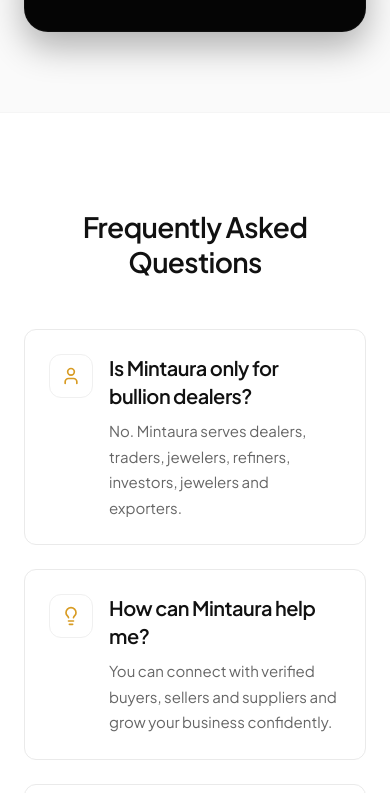
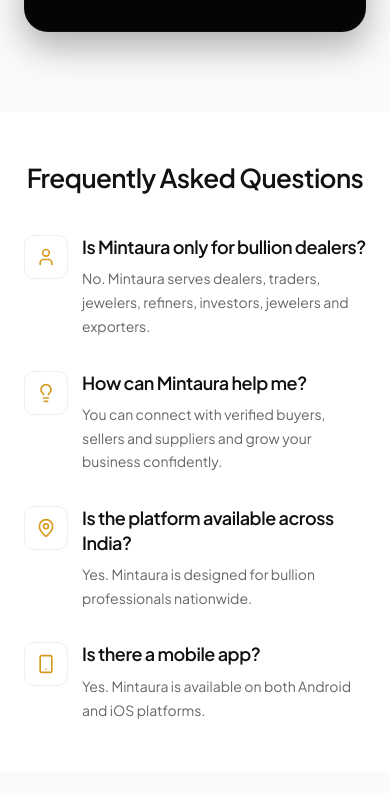
Before and after one commit to codeshiplokesh/Mintaura-Landing-Page, a React (Vite) app: page / in a window 390 px wide. Shown: the part 9021-9814 px from the top of the page. Built offline with nearby package versions, Linux system fonts and the light colour scheme.

Commit message:
Recreate FAQ section exactly as reference image specifications

```diff
--- a/src/components/FaqSection.tsx
+++ b/src/components/FaqSection.tsx
@@ -1,5 +1,4 @@
 import React from 'react';
-import { motion } from 'framer-motion';
 import { User, Lightbulb, MapPin, Smartphone } from 'lucide-react';
 import { MobileMockup } from './MobileMockup';
 
@@ -28,61 +27,62 @@
   ];
 
   return (
-    <section className="relative w-full bg-white py-24 px-6 md:px-10 z-10 overflow-hidden border-t border-neutral-100">
-      <div className="w-full max-w-[1280px] mx-auto flex flex-col">
+    <section className="relative w-full bg-[#FFFFFF] pt-[50px] pb-[50px] px-6 md:px-10 z-10 overflow-hidden">
+      <div className="w-full max-w-[1320px] mx-auto flex flex-col">
 
-        {/* Section Heading */}
-        <div className="text-center mb-[50px]">
-          <h2 className="text-[28px] md:text-[32px] font-semibold text-[#111111] font-sans tracking-tight leading-tight">
+        {/* Heading */}
+        <div className="text-center mb-[40px]">
+          <h2 className="text-[26px] font-semibold text-[#111111] font-sans tracking-tight leading-tight">
             Frequently Asked Questions
           </h2>
         </div>
 
-        {/* Main Grid Container */}
-        <div className="grid grid-cols-1 lg:grid-cols-12 gap-8 items-stretch w-full">
+        {/* FAQ Layout & Grid Structure */}
+        <div className="grid grid-cols-1 lg:grid-cols-[1fr_140px] gap-[30px] items-center w-full">
 
-          {/* FAQ Cards: 9 of 12 columns on large screens */}
-          <div className="lg:col-span-9 grid grid-cols-1 md:grid-cols-2 xl:grid-cols-4 gap-6 items-stretch">
+          {/* FAQ Cards: 4 columns on desktop */}
+          <div className="grid grid-cols-1 md:grid-cols-2 lg:grid-cols-4 gap-y-8 lg:gap-y-0 lg:gap-x-0 items-start">
             {faqs.map((faq, i) => {
               const IconComponent = faq.icon;
               return (
-                <motion.div
+                <div
                   key={i}
-                  initial={{ opacity: 0, y: 20 }}
-                  whileInView={{ opacity: 1, y: 0 }}
-                  viewport={{ once: true }}
-                  transition={{ duration: 0.5, delay: i * 0.1 }}
-                  className="bg-white border border-[#EAEAEA] rounded-[12px] p-6 h-full flex flex-col justify-start transition-all duration-300 hover:-translate-y-1 hover:shadow-[0_10px_30px_rgba(0,0,0,0.08)]"
+                  className={`bg-[#FFFFFF] rounded-none p-0 flex flex-col justify-start text-left h-full ${
+                    i < 3 ? 'lg:pr-[15px] lg:border-r lg:border-[#F1F1F1]' : ''
+                  } ${
+                    i > 0 ? 'lg:pl-[15px]' : ''
+                  }`}
                 >
-                  <div className="flex flex-row items-start gap-4">
-                    {/* Icon Container */}
-                    <div className="w-[44px] h-[44px] border border-[#F0F0F0] rounded-[12px] bg-white flex items-center justify-center shrink-0">
+                  <div className="flex flex-row items-start gap-3.5">
+                    {/* Icon Box */}
+                    <div className="w-[44px] h-[44px] border border-[#EFEFEF] rounded-[10px] bg-[#FFFFFF] flex items-center justify-center shrink-0">
                       <IconComponent size={20} className="text-[#D89B22]" strokeWidth={2} />
                     </div>
 
-                    {/* Question and Answer */}
+                    {/* Question and Answer Content */}
                     <div className="flex flex-col text-left">
-                      <h3 className="font-sans font-semibold text-[#111111] text-[20px] leading-[1.4] mb-2 tracking-tight">
+                      <h3 className="font-sans font-semibold text-[#111111] text-[18px] leading-[1.35] mb-2 tracking-tight">
                         {faq.question}
                       </h3>
-                      <p className="text-[#666666] text-[15px] leading-[1.7] font-normal">
+                      <p className="text-[#666666] text-[14px] leading-[1.7] font-normal">
                         {faq.answer}
                       </p>
                     </div>
                   </div>
-                </motion.div>
+                </div>
               );
             })}
           </div>
 
-          {/* Phone Mockup: 3 of 12 columns, hidden on mobile, flex on desktop/tablet */}
-          <div className="hidden md:flex lg:col-span-3 justify-center lg:justify-end items-center relative lg:translate-x-4">
-            <div className="relative group">
-              {/* Soft floor shadow */}
-              <div className="absolute -bottom-6 left-1/2 -translate-x-1/2 w-[85%] h-6 bg-black/30 blur-xl rounded-full scale-y-50 pointer-events-none opacity-85 z-0" />
-              <div className="relative z-10 scale-90 xl:scale-95 origin-center lg:origin-right select-none">
+          {/* Phone Mockup Column */}
+          <div className="hidden lg:flex justify-end items-center w-[140px] shrink-0">
+            <div className="w-[90px] h-[180px] flex items-center justify-center relative select-none shrink-0 pointer-events-none">
+              {/* Phone mockup scaled down to 90px width */}
+              <div className="absolute scale-[0.33] origin-center z-10">
                 <MobileMockup />
               </div>
+              {/* Subtle shadow beneath the phone */}
+              <div className="absolute -bottom-2 left-1/2 -translate-x-1/2 w-[70px] h-3 bg-black/25 blur-md rounded-full scale-y-50 pointer-events-none" />
             </div>
           </div>
 
```
